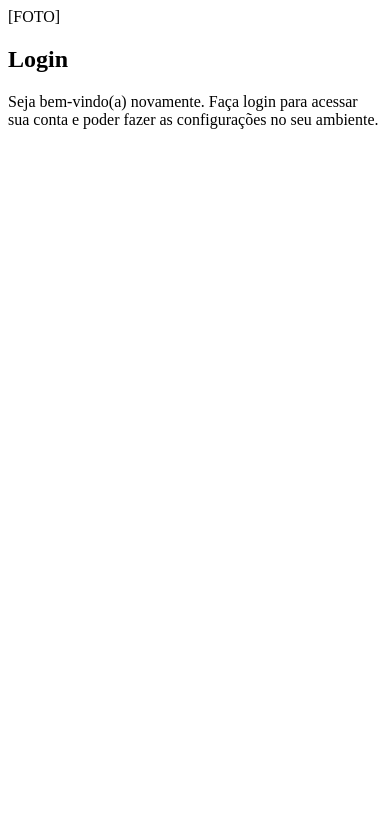
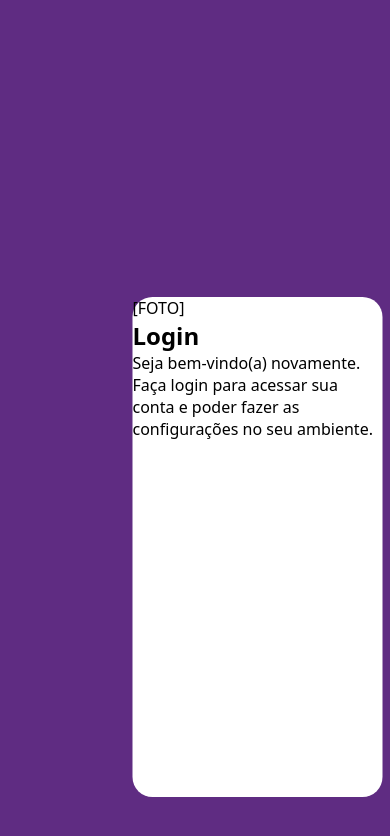
Before and after one commit to ProFlavioAraujo/projeto-login, a plain HTML site: page index.html in a window 390 px wide. Drawn offline with Linux system fonts and the light colour scheme.

Commit message:
Mobile CSS

```diff
--- a/styles/style.css
+++ b/styles/style.css
@@ -1 +1,33 @@
 @charset "UTF-8";
+/*
+    Paleta de core
+    Verde: #49a09c
+    Lilás: #5f2c82
+*/
+* {
+    margin: 0;
+    padding: 0;
+    box-sizing: border-box;
+    font-family: system-ui, -apple-system, BlinkMacSystemFont, 'Segoe UI', Roboto, Oxygen, Ubuntu, Cantarell, 'Open Sans', 'Helvetica Neue', sans-serif;
+
+}
+html, body {
+    height: 100vh;
+    width: 100vw;
+    background-color: #5f2c82;
+}
+main {
+    height: 100vh;
+    width: 100vw;
+    position: relative;
+}
+section#login {
+    position: absolute;
+    top: 50%;
+    left: 50%;
+    transform: translate(-25%, -25%);
+    height: 500px;
+    width: 250px;
+    background-color: white;
+    border-radius: 20px;
+}
```
